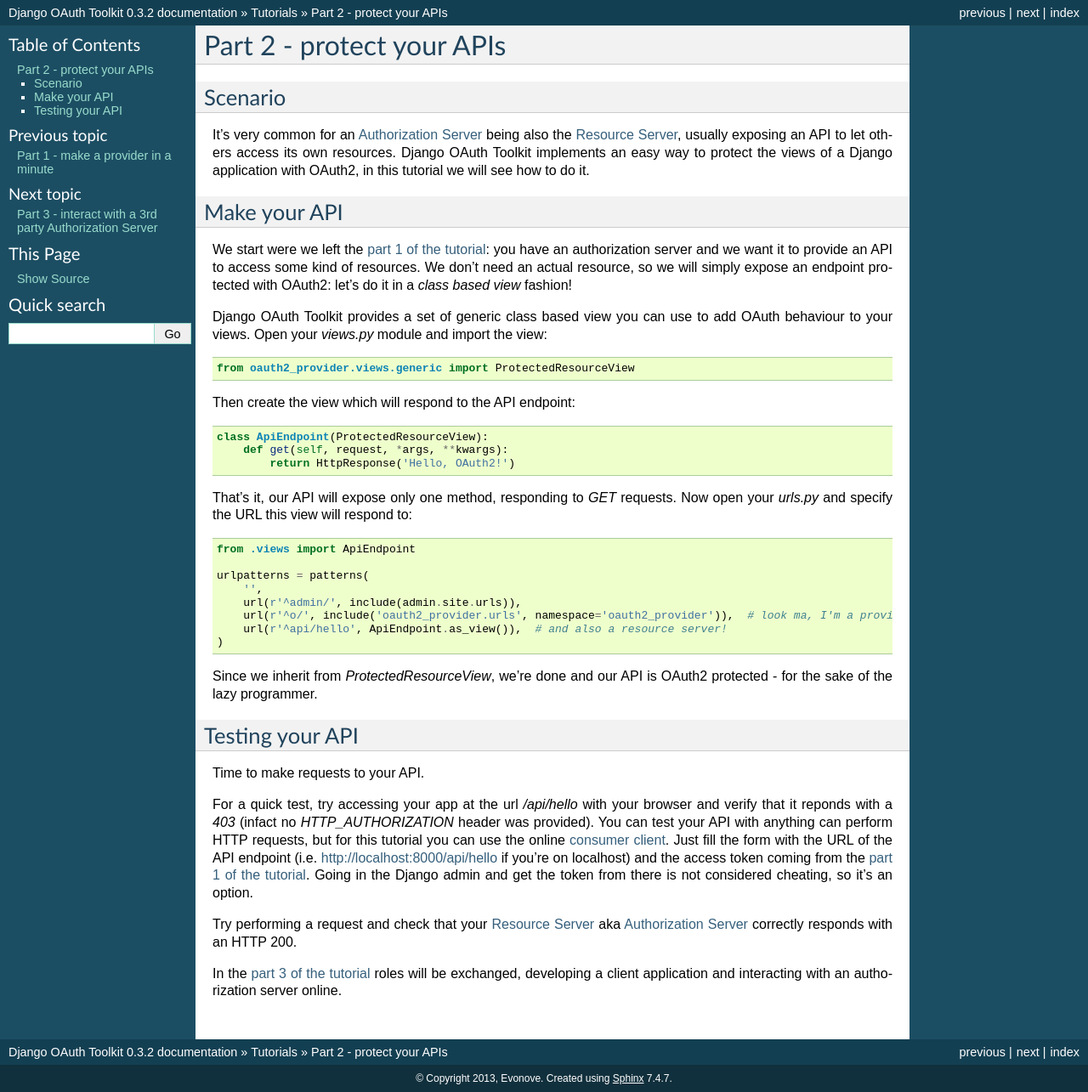
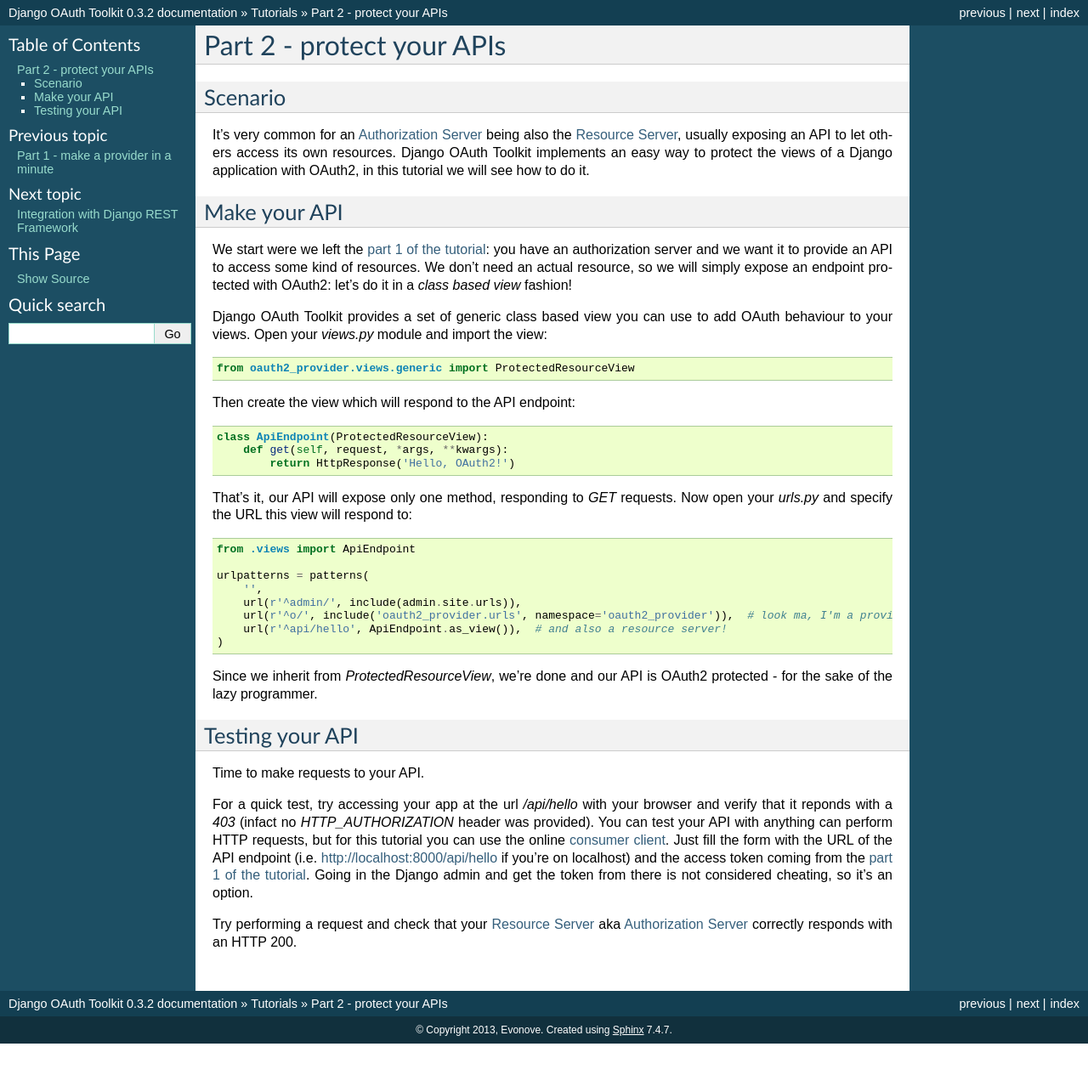
Before and after one commit to sheriffwoody0922/oauth-python-django, a Sphinx documentation site: the page built from docs/tutorial/tutorial_02.rst, in a window 1280 px wide. Shown: the whole page at 85% size. Built offline with Sphinx 7.4.7, drawn with Linux system fonts in a browser that asks for light colours; after the commit the page ends 1228 px from its top, so only the background shows below that.

Commit message:
removed tutorial 03

```diff
--- a/docs/tutorial/tutorial_02.rst
+++ b/docs/tutorial/tutorial_02.rst
@@ -59,6 +59,3 @@
 
 Try performing a request and check that your :term:`Resource Server` aka :term:`Authorization Server` correctly responds with
 an HTTP 200.
-
-In the :doc:`part 3 of the tutorial <tutorial_03>` roles will be exchanged, developing a client application and
-interacting with an authorization server online.
--- a/docs/tutorial/tutorial_03.rst
+++ /dev/null
@@ -1,4 +0,0 @@
-Part 3 - interact with a 3rd party Authorization Server
-=======================================================
-
-TBD!
--- a/docs/tutorial/tutorials.rst
+++ b/docs/tutorial/tutorials.rst
@@ -6,5 +6,4 @@
 
    tutorial_01
    tutorial_02
-   tutorial_03
    rest_framework_integration
```
